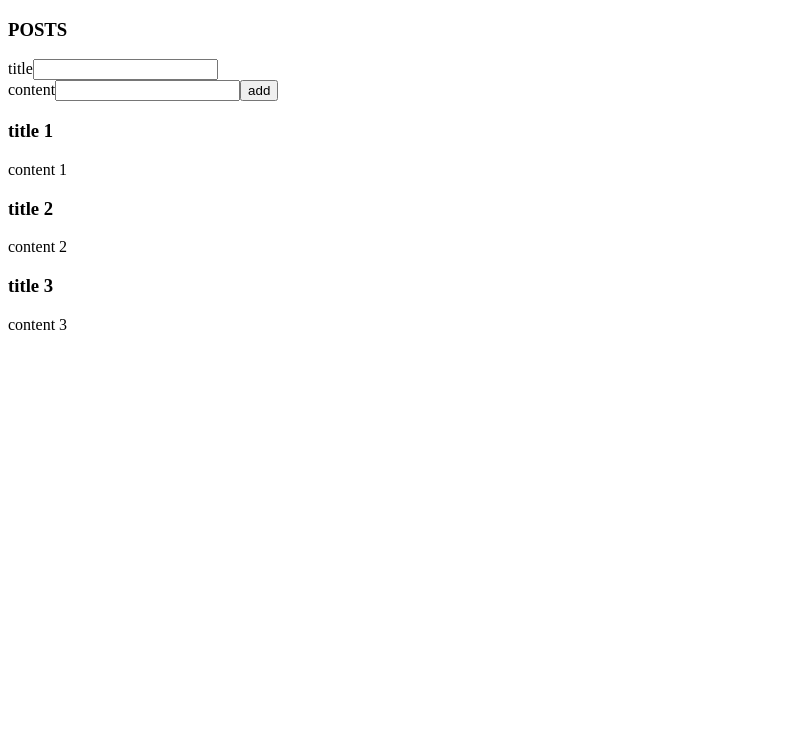
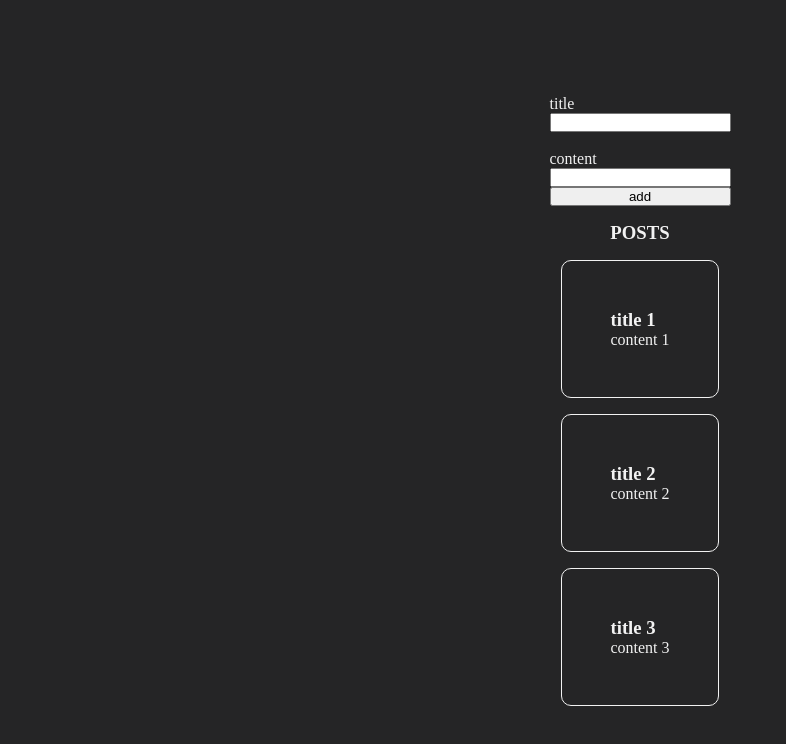
Before and after one commit to medetcandiler/advance-redux-sample-project, a React (Vite) app in the folder redux-advance-usage/: page / in a window 1280 px wide. Shown: the top 744 px of the page, without its empty margins (0-786 px from the left). Built offline with nearby package versions, Linux system fonts and the light colour scheme.

Commit message:
Created users slice

```diff
--- a/redux-advance-usage/src/App.jsx
+++ b/redux-advance-usage/src/App.jsx
@@ -1,12 +1,15 @@
+import './index.css'
 import PostsList from "./app/features/post/PostLists";
 import PostForm from "./app/features/post/PostForm";
+import UserLists from './app/features/user/UserLists';
 
 function App() {
   return (
     <main>
-      <h3>POSTS</h3>
       <PostForm />
+      <h3 className='title'>POSTS</h3>
       <PostsList />
+      <UserLists />
     </main>
   );
 }
--- a/redux-advance-usage/src/app/features/post/PostForm.jsx
+++ b/redux-advance-usage/src/app/features/post/PostForm.jsx
@@ -1,7 +1,7 @@
 import { useState } from "react";
 import { addPost, selectAllPosts } from "./postsSlice";
 import { useDispatch, useSelector } from "react-redux";
-import { nanoid } from "@reduxjs/toolkit";
+import styles from './Posts.module.css'
 
 const PostForm = () => {
   const [newPost, setNewPost] = useState({
@@ -27,12 +27,13 @@ const PostForm = () => {
     }));
   };
 
-  console.log(posts)
+
 
   return (
-    <form onSubmit={handleSubmit}>
+    <form className={styles.formContainer} onSubmit={handleSubmit}>
       <label htmlFor="title">title</label>
       <input
+        id="title"
         onChange={handleChange}
         value={newPost.title}
         name="title"
@@ -41,6 +42,7 @@ const PostForm = () => {
       <br />
       <label htmlFor="content">content</label>
       <input
+        id="content"
         onChange={handleChange}
         value={newPost.content}
         type="text"
--- a/redux-advance-usage/src/app/features/post/PostLists.jsx
+++ b/redux-advance-usage/src/app/features/post/PostLists.jsx
@@ -1,22 +1,19 @@
-import { useSelector, useDispatch } from "react-redux"
+import { useSelector, useDispatch } from "react-redux";
 import { selectAllPosts } from "./postsSlice";
+import styles from "./Posts.module.css";
 
 const PostsList = () => {
   const posts = useSelector(selectAllPosts);
+  console.log(posts);
 
-  const renderedPosts = posts.map(post => (
-    <article key={post.id}>
+  const renderedPosts = posts.map((post) => (
+    <article className={styles.post} key={post.id}>
       <h3>{post.title}</h3>
       <p>{post.content}</p>
     </article>
-  ))
+  ));
 
-  return (
-    <div>
-      {renderedPosts}
-    </div>
-  )
-}
+  return <div className={styles.container}>{renderedPosts}</div>;
+};
 
-
-export default PostsList
+export default PostsList;
--- /dev/null
+++ b/redux-advance-usage/src/app/features/post/Posts.module.css
@@ -0,0 +1,24 @@
+.container {
+  display: flex;
+  flex-direction: column;
+  gap: 1rem;
+  align-items: center;
+  margin-top: 1rem;
+}
+
+.formContainer {
+  display: flex;
+  flex-direction: column;
+}
+
+.post {
+  border: 1px solid #f2f2f2;
+  padding: 3rem;
+  border-radius: 10px;
+  transition: all 0.3s ease
+}
+
+.post:hover {
+  scale: 1.05;
+  background: #040404;
+}
--- /dev/null
+++ b/redux-advance-usage/src/app/features/user/UserLists.jsx
@@ -0,0 +1,14 @@
+import { useSelector } from "react-redux";
+
+const UserLists = () => {
+  const users = useSelector(state => state.users);
+  console.log(users)
+
+  return <div>
+    <h1>
+
+    </h1>
+  </div>;
+};
+
+export default UserLists;
--- /dev/null
+++ b/redux-advance-usage/src/app/features/user/usersSlice.js
@@ -0,0 +1,17 @@
+import { createSlice } from "@reduxjs/toolkit";
+
+const initialState = [
+  { id: 1, username: 'medet' },
+  { id: 2, username: 'mia' }
+];
+
+export const usersSlice = createSlice({
+  name: 'users',
+  initialState,
+  reducers: {
+
+  }
+})
+
+
+export default usersSlice.reducer
--- a/redux-advance-usage/src/app/store.js
+++ b/redux-advance-usage/src/app/store.js
@@ -1,8 +1,10 @@
 import { configureStore } from '@reduxjs/toolkit';
 import postsReducer from './features/post/postsSlice'
+import usersReducer from './features/user/usersSlice'
 
 export const store = configureStore({
   reducer: {
-    posts: postsReducer
+    posts: postsReducer,
+    users: usersReducer
   }
 })
--- a/redux-advance-usage/src/index.css
+++ b/redux-advance-usage/src/index.css
@@ -0,0 +1,19 @@
+* {
+  padding: 0;
+  margin: 0;
+  box-sizing: border-box;
+}
+
+body {
+  background-color: rgb(37, 37, 38);
+  color: #f2f2f2;
+  display: flex;
+  justify-content: center;
+  align-items: center;
+  height: 100vh;
+}
+
+.title {
+  text-align: center;
+  padding: 1rem 0 0 0;
+}
```
